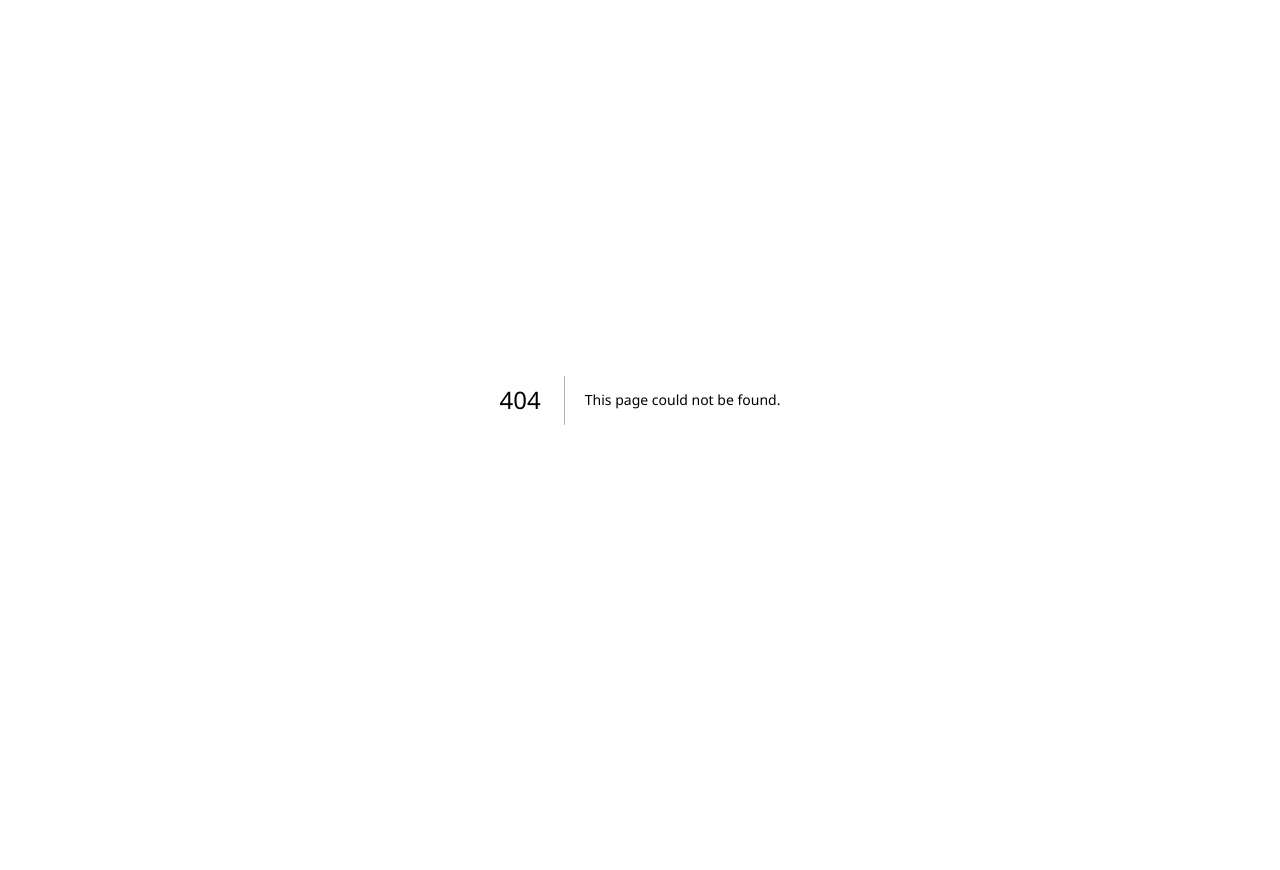
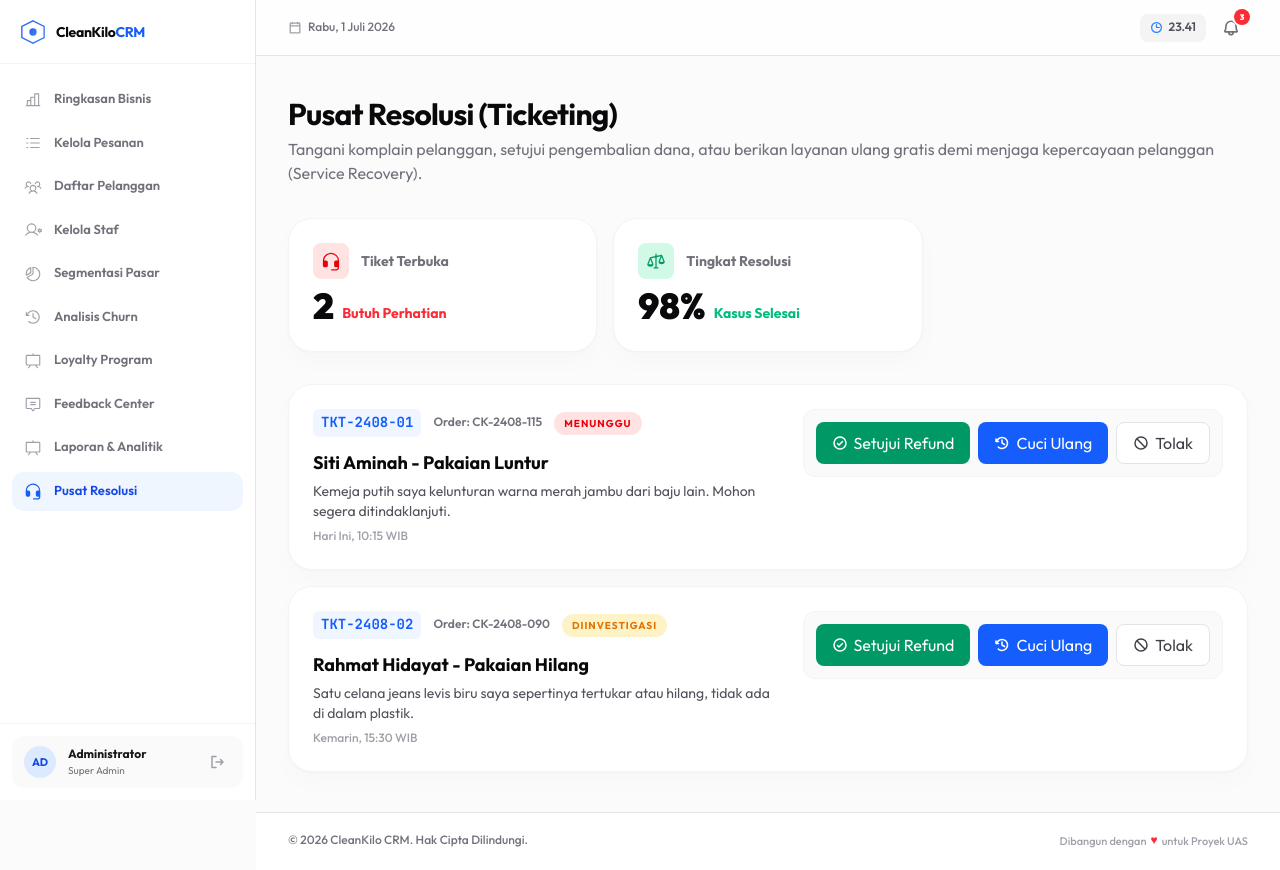
Before and after one commit to zackreal/clean-kilo, a Next.js app: page /admin/resolution in a window 1280 px wide. Before the commit this address had no page. Before the commit the page ends 800 px from the top, so only its background shows below. Built offline with nearby package versions, Linux system fonts and the light colour scheme; sample sign-in values are in the browser's storage.

Commit message:
Fix 404 on Resolution Center by adding Next.js page route

```diff
--- /dev/null
+++ b/app/admin/resolution/page.tsx
@@ -0,0 +1,7 @@
+"use client";
+
+import { AdminResolutionCenter } from "@/components/admin/sections/resolution-center";
+
+export default function ResolutionPage() {
+  return <AdminResolutionCenter />;
+}
```
